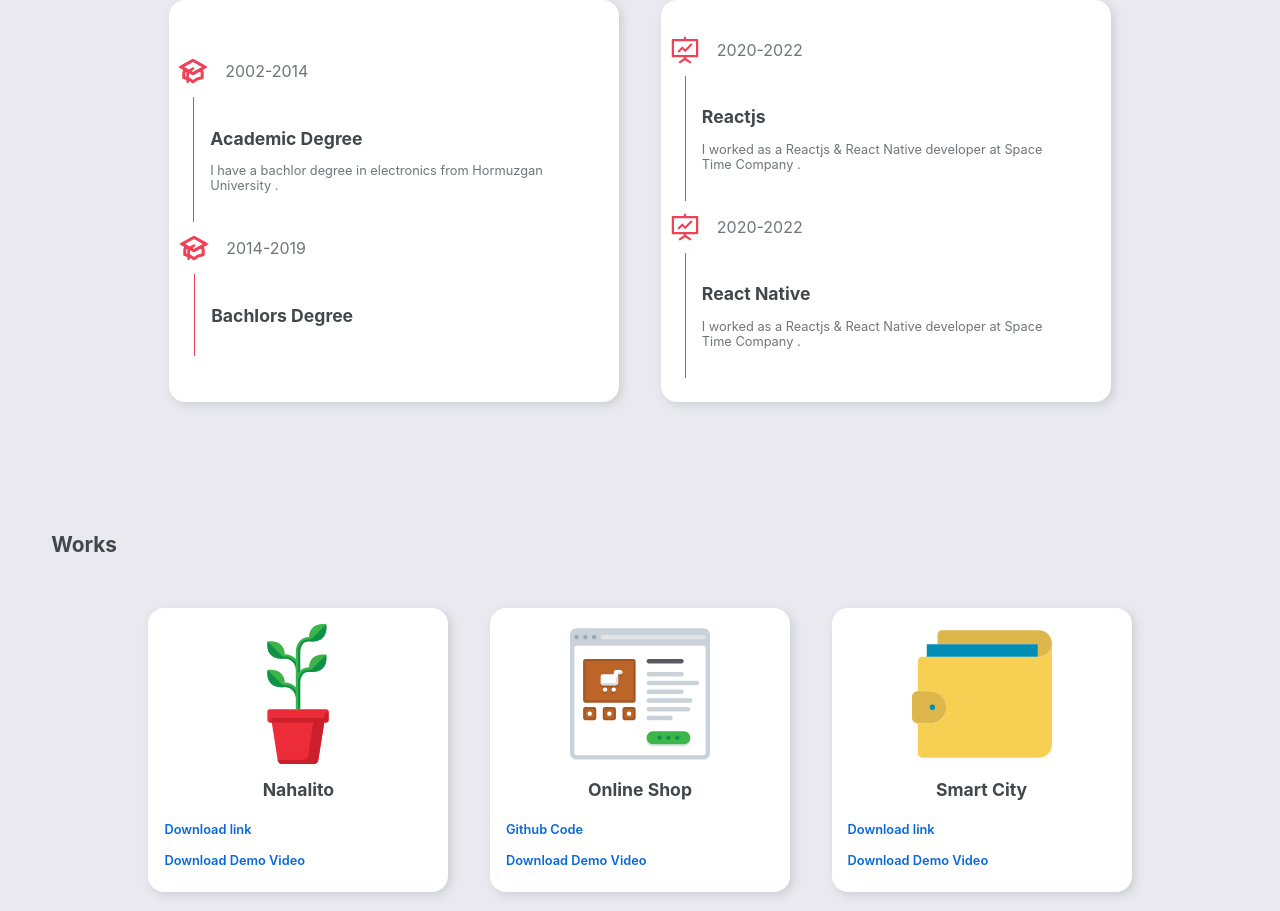
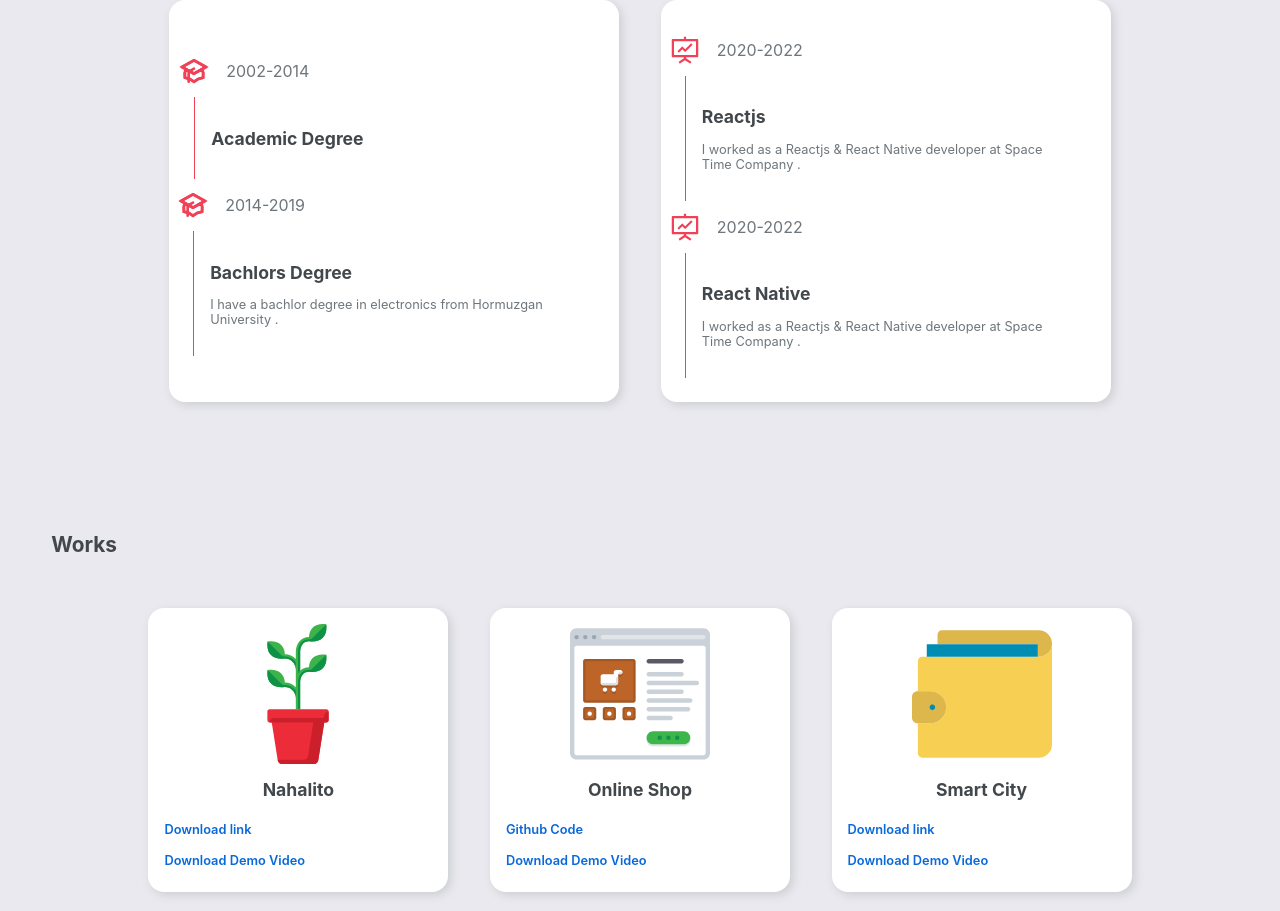
Before and after one commit to hadis-soleymani/myBlog, a Next.js app: page / in a window 1280 px wide. Shown: the part 1559-2470 px from the top of the page. Built offline with nearby package versions, Linux system fonts and the light colour scheme; a web font is replaced by a local one.

Commit message:
edit text

```diff
--- a/pages/experience.js
+++ b/pages/experience.js
@@ -15,12 +15,12 @@ export default function Experience() {
             date="2002-2014"
             title="Academic Degree"
             icon="Academi"
-            description="I have a bachlor degree in electronics from Hormuzgan University ."
           />
           <Experience_card
             date="2014-2019"
             title="Bachlors Degree"
             icon="Academi"
+            description="I have a bachlor degree in electronics from Hormuzgan University ."
           />
         </div>
         <div className={styles.card_container}>
```
